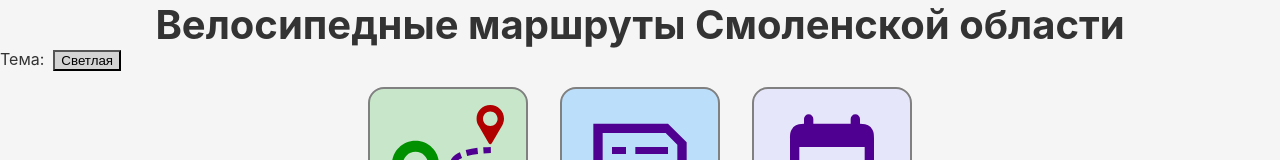
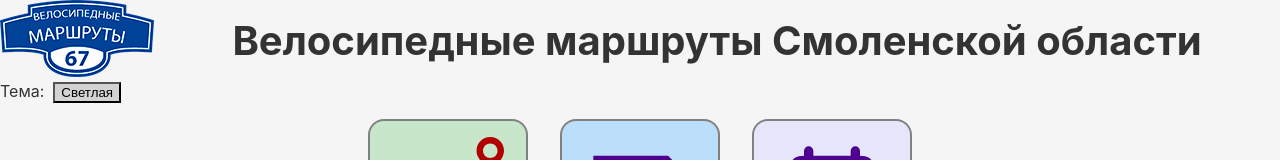
Before and after one commit to PanovValeriy/VeloRoute_front, a React (Create React App) app: page / in a window 1280 px wide. Shown: the top 160 px of the page. Built offline with nearby package versions, Linux system fonts and the light colour scheme; no server answers.

Commit message:
Добавлен логотип

```diff
--- a/src/components/Header/Header.tsx
+++ b/src/components/Header/Header.tsx
@@ -1,7 +1,8 @@
 import styles from './Header.module.css'
-import Logo from "../Logo/Logo";
 import {readTheme, THEME_LABELS, toggleTheme} from "../../libs/libs";
 import {useState} from "react";
+import {Link} from "react-router-dom";
+import Logo from "../Logo/Logo";
 
 export default function Header() {
 
@@ -15,7 +16,7 @@ export default function Header() {
   return (
     <>
       <div className={styles.header}>
-        <Logo />
+        <Link to={"/"}><Logo /></Link>
         <div className={styles.title}>
           Велосипедные маршруты Смоленской области
         </div>
--- a/src/components/Logo/Logo.tsx
+++ b/src/components/Logo/Logo.tsx
@@ -1,6 +1,8 @@
 export default function Logo() {
 
   return (
-    <div></div>
+    <div>
+      <img src="\static\logo.png" alt="логотип"/>
+    </div>
   )
 }
```
Also changed, not shown: public/static/logo.png (added).
